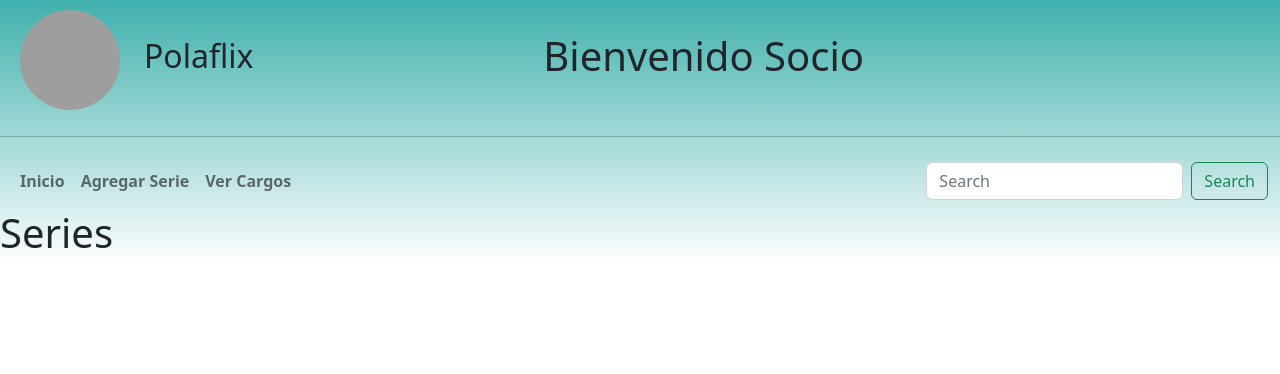
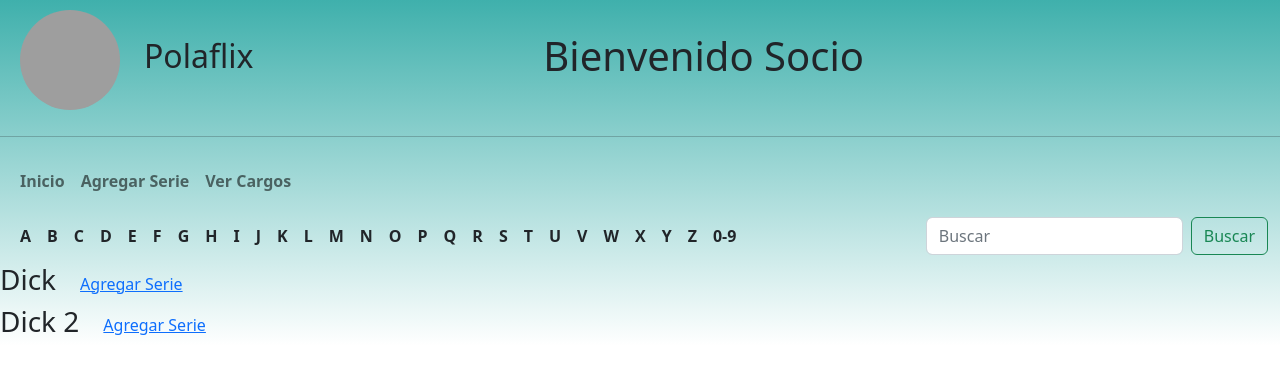
Before and after one commit to tcl99/frontEndPolaflix, a React (Vite) app: page /series in a window 1280 px wide. Shown: the top 374 px of the page. Built offline with nearby package versions, Linux system fonts and the light colour scheme; grey boxes are pictures that could not be loaded.

Commit message:
Terminar Series

```diff
--- a/src/components/Alert.tsx
+++ b/src/components/Alert.tsx
@@ -10,9 +10,11 @@ interface Props {
 const Alert = ({ children, onClose }: Props) => {
   return (
     <>
-      <div className={"alert alert-primary alert-dismissible "}>
-        <strong>Holy guacamole!</strong> You should check in on some of those
-        fields below.
+      <div
+        className={"alert alert-secondary alert-dismissible animate show"}
+        style={{ width: "50%" }}
+      >
+        {children}
         <button
           onClick={() => {
             onClose();
--- /dev/null
+++ b/src/components/InfoSerie.tsx
@@ -0,0 +1,43 @@
+import { useState } from "react";
+import Alert from "./Alert";
+
+interface Props {
+  titulo: string;
+  descripcion?: string;
+}
+
+const InfoSerie = ({ titulo, descripcion }: Props) => {
+  const [showAlert, setShowAlert] = useState(false);
+
+  return (
+    <>
+      <div
+        className="row"
+        style={{
+          alignItems: "center",
+        }}
+      >
+        <h3
+          className="col-auto"
+          onClick={() => {
+            setShowAlert(true);
+          }}
+        >
+          {titulo}
+        </h3>
+        <a className="col-auto"> Agregar Serie</a>
+      </div>
+      {showAlert && (
+        <Alert
+          onClose={() => {
+            setShowAlert(false);
+          }}
+        >
+          {descripcion}
+        </Alert>
+      )}
+    </>
+  );
+};
+
+export default InfoSerie;
--- a/src/components/Navbar.tsx
+++ b/src/components/Navbar.tsx
@@ -4,7 +4,7 @@ const Navbar = () => {
   return (
     <nav className="navbar navbar-expand-lg bg-body-tertiary">
       <div className="container-fluid">
-        <div className="collapse navbar-collapse" id="navbarSupportedContent">
+        <div id="navbarSupportedContent">
           <ul className="navbar-nav me-auto mb-2 mb-lg-0">
             <li className="nav-item">
               <strong>
@@ -28,17 +28,6 @@ const Navbar = () => {
               </strong>
             </li>
           </ul>
-          <form className="d-flex" role="search">
-            <input
-              className="form-control me-2"
-              type="search"
-              placeholder="Search"
-              aria-label="Search"
-            />
-            <button className="btn btn-outline-success" type="submit">
-              Search
-            </button>
-          </form>
         </div>
       </div>
     </nav>
--- a/src/components/SeriesInicio.tsx
+++ b/src/components/SeriesInicio.tsx
@@ -14,7 +14,9 @@ const SeriesInicio = ({ children, items }: Props) => {
         <div className="card-header">{children}</div>
         <ul className="list-group list-group-flush">
           {items.map((item, index) => (
-            <li className="list-group-item">{item}</li>
+            <li key={index} className="list-group-item">
+              {item}
+            </li>
           ))}
         </ul>
       </div>
--- a/src/components/TablaFacturas.tsx
+++ b/src/components/TablaFacturas.tsx
@@ -1,34 +1,38 @@
-const TablaFacturas = () => {
+interface Importe {
+  fecha: string;
+  serie: string;
+  episodio: string;
+  precio: string;
+}
+
+interface Props {
+  importes?: Importe[];
+}
+
+const TablaFacturas = ({ importes }: Props) => {
   return (
     <>
-      <table className="table table-striped table-dark">
+      <table
+        className="table table-striped table-dark"
+        style={{ width: "90%", marginLeft: "auto", marginRight: "auto" }}
+      >
         <thead>
           <tr>
-            <th scope="col">#</th>
-            <th scope="col">First</th>
-            <th scope="col">Last</th>
-            <th scope="col">Handle</th>
+            <th scope="col">Fecha</th>
+            <th scope="col">Serie</th>
+            <th scope="col">Episodio</th>
+            <th scope="col">Precio</th>
           </tr>
         </thead>
         <tbody>
-          <tr>
-            <th scope="row">1</th>
-            <td>Mark</td>
-            <td>Otto</td>
-            <td>@mdo</td>
-          </tr>
-          <tr>
-            <th scope="row">2</th>
-            <td>Jacob</td>
-            <td>Thornton</td>
-            <td>@fat</td>
-          </tr>
-          <tr>
-            <th scope="row">3</th>
-            <td>Larry</td>
-            <td>the Bird</td>
-            <td>@twitter</td>
-          </tr>
+          {importes?.map(({ fecha, serie, episodio, precio }, index) => (
+            <tr key={index}>
+              <th>{fecha}</th>
+              <td>{serie}</td>
+              <td>{episodio}</td>
+              <td>{precio}</td>
+            </tr>
+          ))}
         </tbody>
       </table>
     </>
--- a/src/pages/Facturas.tsx
+++ b/src/pages/Facturas.tsx
@@ -1,12 +1,39 @@
-import Welcome from "../components/Welcome";
-import Navbar from "../components/Navbar";
 import TablaFacturas from "../components/TablaFacturas";
 
 const Facturas = () => {
+  const importes = [
+    {
+      fecha: "2023-05-13",
+      serie: "S01",
+      episodio: "E01",
+      precio: "10.00",
+    },
+    {
+      fecha: "2023-05-14",
+      serie: "S01",
+      episodio: "E02",
+      precio: "15.00",
+    },
+  ];
+
   return (
     <>
-      <h1>MES</h1>
-      <TablaFacturas></TablaFacturas>
+      <ul className="nav justify-content-center">
+        <li className="nav-link">
+          <a href="#" aria-label="Previous">
+            <span aria-hidden="true">&laquo;</span>
+          </a>
+        </li>
+        <li className="nav-item">
+          <h1>MES</h1>
+        </li>
+        <li className="nav-link">
+          <a href="#" aria-label="Next">
+            <span aria-hidden="true">&raquo;</span>
+          </a>
+        </li>
+      </ul>
+      <TablaFacturas importes={importes}></TablaFacturas>
     </>
   );
 };
--- a/src/pages/Inicio.tsx
+++ b/src/pages/Inicio.tsx
@@ -1,10 +1,7 @@
 import React, { useState } from "react";
 import SeriesInicio from "../components/SeriesInicio";
-import Navbar from "../components/Navbar";
-import Welcome from "../components/Welcome";
 import Boton from "../components/Boton";
 import Alert from "../components/Alert";
-import { Outlet } from "react-router-dom";
 
 const Inicio = () => {
   let oasis = ["Some Might Say", "Acquiesce", "Live Forever", "Slide Away"];
--- a/src/pages/Series.tsx
+++ b/src/pages/Series.tsx
@@ -1,10 +1,73 @@
 import Welcome from "../components/Welcome";
 import Navbar from "../components/Navbar";
+import InfoSerie from "../components/InfoSerie";
 
 const Series = () => {
+  const items = [
+    "A",
+    "B",
+    "C",
+    "D",
+    "E",
+    "F",
+    "G",
+    "H",
+    "I",
+    "J",
+    "K",
+    "L",
+    "M",
+    "N",
+    "O",
+    "P",
+    "Q",
+    "R",
+    "S",
+    "T",
+    "U",
+    "V",
+    "W",
+    "X",
+    "Y",
+    "Z",
+    "0-9",
+  ];
+
   return (
     <>
-      <h1>Series</h1>
+      <nav className="navbar navbar-expand-lg bg-body-tertiary">
+        <div className="container-fluid">
+          <div className="collapse navbar-collapse" id="navbarSupportedContent">
+            <ul className="navbar-nav me-auto mb-2 mb-lg-0">
+              {items.map((item, index) => (
+                <strong key={index}>
+                  <a
+                    className="list-group-item nav-link"
+                    aria-current="page"
+                    href={"series/" + item}
+                  >
+                    {item}
+                  </a>
+                </strong>
+              ))}
+            </ul>
+            <form className="d-flex" role="search">
+              <input
+                className="form-control me-2"
+                type="search"
+                placeholder="Buscar"
+                aria-label="Buscar"
+              />
+              <button className="btn btn-outline-success" type="submit">
+                Buscar
+              </button>
+            </form>
+          </div>
+        </div>
+      </nav>
+
+      <InfoSerie titulo="Dick" descripcion="nononono"></InfoSerie>
+      <InfoSerie titulo="Dick 2" descripcion="si"></InfoSerie>
     </>
   );
 };
```
